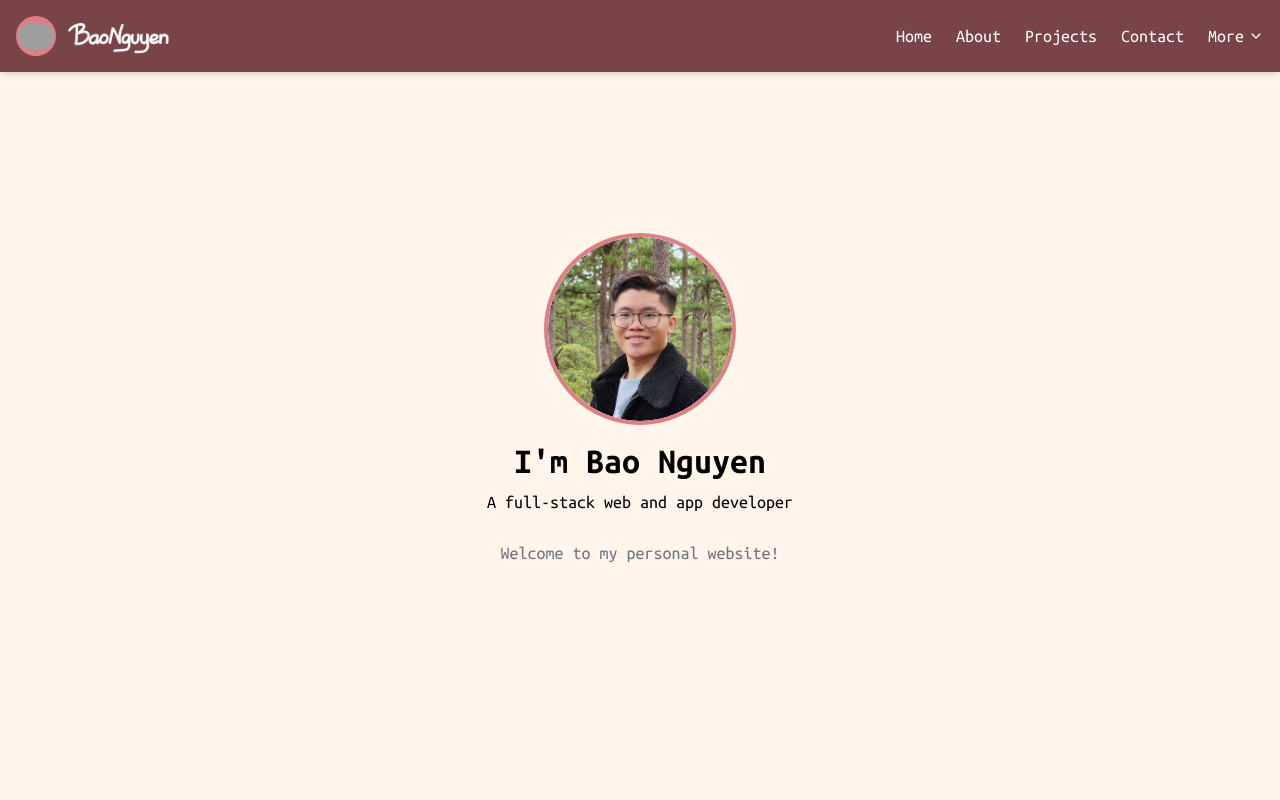
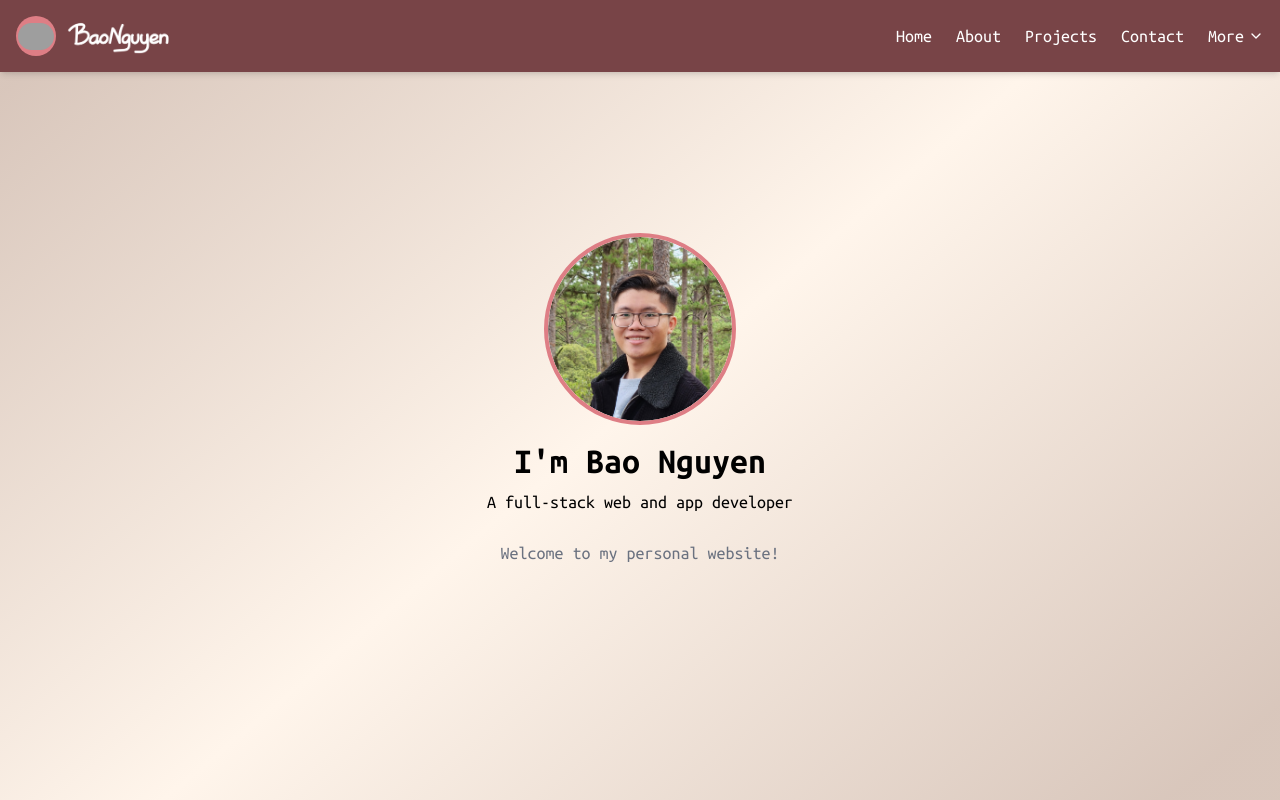
Before and after one commit to baoopn/baoopn-web-next, a Next.js app: page / in a window 1280 px wide. Shown: the top 800 px of the page. Built offline with nearby package versions, Linux system fonts and the light colour scheme; no server answers; grey boxes are pictures that could not be loaded.

Commit message:
Add abstract background for HomeSection.tsx

```diff
--- a/src/app/globals.css
+++ b/src/app/globals.css
@@ -16,6 +16,8 @@
   --primary-pink: #de7e85;
   --dark-pink: #784447;
   --less-dark-pink: #9e595d;
+  --abstract-light: rgba(255, 245, 235, 0.8);
+  --abstract-dark: rgba(207, 187, 176, 0.8);
 }
 
 @media (prefers-color-scheme: dark) {
@@ -24,6 +26,8 @@
     --background-start-rgb: 17, 17, 17;
     --background-end-rgb: 17, 17, 17;
     --background-secondary-rgb: 31, 41, 55;
+    --abstract-light: rgba(31, 41, 55, 0.8);
+    --abstract-dark: rgba(17, 17, 17, 0.5);
   }
 }
 
@@ -152,3 +156,14 @@ html {
 .drop-text:nth-child(4) {
   animation-delay: 1s;
 }
+
+.abstract-background {
+  position: absolute;
+  top: 0;
+  left: 0;
+  width: 100%;
+  height: 100%;
+  background: linear-gradient(140deg, var(--abstract-dark) 5%, var(--abstract-light) 50%, var(--abstract-dark) 95%);
+  z-index: -1;
+  pointer-events: none;
+}
--- a/src/components/section/HomeSection.tsx
+++ b/src/components/section/HomeSection.tsx
@@ -45,7 +45,8 @@ const HomeSection = () => {
   }, []);
 
   return (
-    <section id="home" className={`flex flex-col items-center justify-center min-h-screen text-center p-4 transition-opacity duration-1000 ${isVisible ? 'opacity-100' : 'opacity-0'}`}>
+    <section id="home" className={`relative flex flex-col items-center justify-center min-h-screen text-center p-4 transition-opacity duration-1000 ${isVisible ? 'opacity-100' : 'opacity-0'}`}>
+      <div className="abstract-background"></div>
       <div className="w-32 h-32 md:w-48 md:h-48 relative rounded-full overflow-hidden border-4 border-[var(--primary-pink)] drop-text">
         <Image
           src={profilePic}
@@ -61,7 +62,7 @@ const HomeSection = () => {
       <p className="mt-2 drop-text">A full-stack web and app developer</p>
       <p className="mt-6 text-gray-500 drop-text">Welcome to my personal website!</p>
       {track.isPlaying && (
-        <div className="flex flex-col mt-2 items-center justify-center drop-text">
+        <div className="flex flex-col mt-2 max-w-4xl items-center justify-center drop-text">
           <div className="text-gray-500">
             Currently listening:&nbsp;
             <a href={track.songUrl} className="hover:underline" target="_blank">
```
